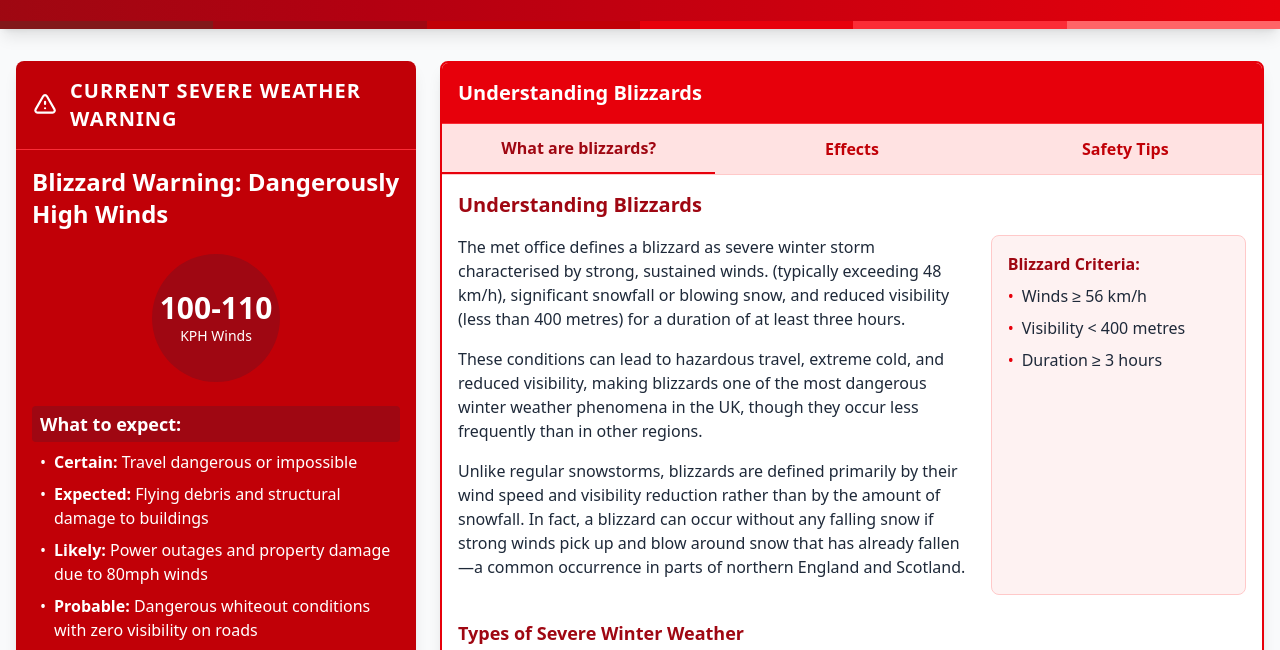
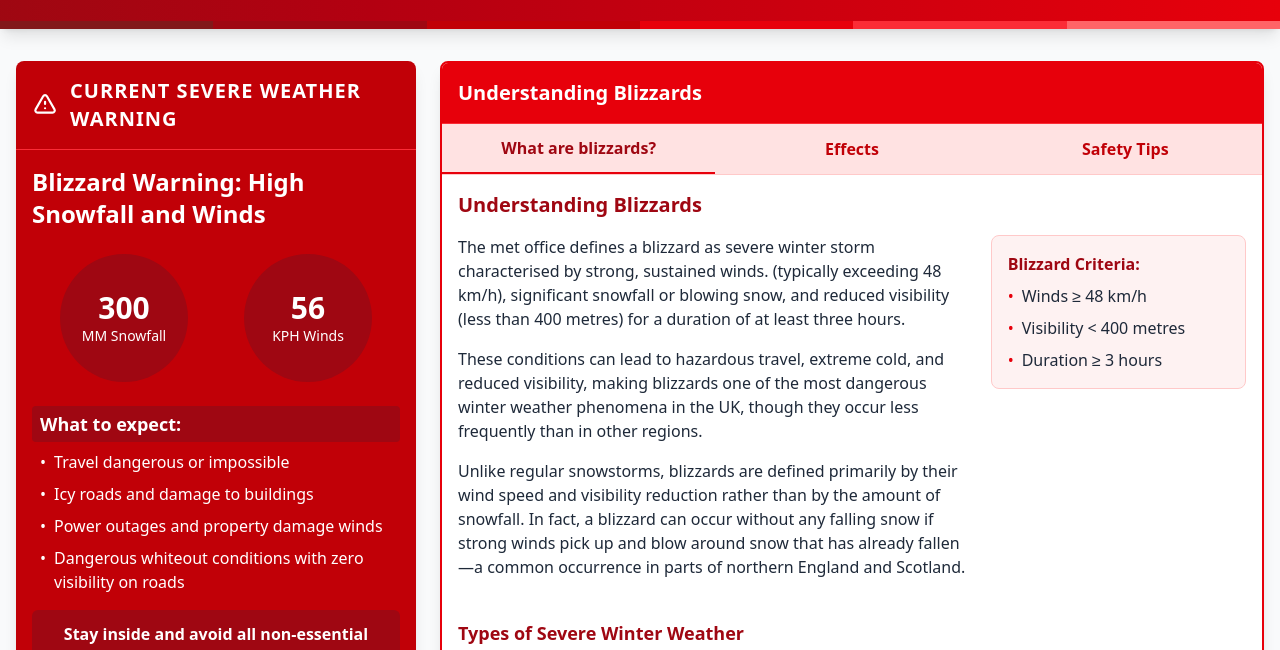
Before and after one commit to Papweer/geography-weather-project, a website: page src/index.html in a window 1280 px wide. Shown: the part 87-737 px from the top of the page. Drawn offline with Linux system fonts and the light colour scheme.

Commit message:
Updated infomation to be more accurute

```diff
--- a/src/index.html
+++ b/src/index.html
@@ -57,12 +57,18 @@
                     </div>
 
                     <div class="p-4">
-                        <h2 class="text-2xl font-bold mb-3">Blizzard Warning: Dangerously High Winds</h2>
+                        <h2 class="text-2xl font-bold mb-3">Blizzard Warning: High Snowfall and Winds</h2>
 
-                        <div class="flex justify-center my-6">
+                        <div class="flex justify-around my-6">
                             <div class="w-32 h-32 rounded-full bg-red-800 flex items-center justify-center">
                                 <div class="text-center">
-                                    <div class="text-3xl font-bold">100-110</div>
+                                    <div class="text-3xl font-bold">300</div>
+                                    <div class="text-sm">MM Snowfall</div>
+                                </div>
+                            </div>
+                            <div class="w-32 h-32 rounded-full bg-red-800 flex items-center justify-center">
+                                <div class="text-center">
+                                    <div class="text-3xl font-bold">56</div>
                                     <div class="text-sm">KPH Winds</div>
                                 </div>
                             </div>
@@ -73,23 +79,19 @@
                             <ul class="space-y-2 pl-2">
                                 <li class="flex items-start">
                                     <span class="mr-2">•</span>
-                                    <span><strong>Certain:</strong> Travel dangerous or impossible</span>
+                                    <span>Travel dangerous or impossible</span>
                                 </li>
                                 <li class="flex items-start">
                                     <span class="mr-2">•</span>
-                                    <span><strong>Expected:</strong> Flying debris and structural damage to
-                                        buildings</span>
+                                    <span>Icy roads and damage to buildings</span>
                                 </li>
                                 <li class="flex items-start">
                                     <span class="mr-2">•</span>
-                                    <span><strong>Likely:</strong> Power outages and property damage due to 80mph
-                                        winds</span>
+                                    <span>Power outages and property damage winds</span>
                                 </li>
                                 <li class="flex items-start">
                                     <span class="mr-2">•</span>
-                                    <span><strong>Probable:</strong> Dangerous whiteout conditions with zero visibility
-                                        on
-                                        roads</span>
+                                    <span>Dangerous whiteout conditions with zero visibility on roads</span>
                                 </li>
                             </ul>
                         </div>
@@ -105,7 +107,7 @@
                             <div class="w-full bg-red-800 h-2 mt-2 rounded-full overflow-hidden">
                                 <div class="bg-white w-1/4 h-full"></div>
                             </div>
-                            <p class="text-sm mt-1">25% complete</p>
+                            <p class="text-sm mt-1">28.2% complete</p>
                         </div>
                     </div>
                 </div>
@@ -147,12 +149,12 @@
 
                                     <p class="mb-4">Unlike regular snowstorms, blizzards are defined primarily by their wind speed and visibility reduction rather than by the amount of snowfall. In fact, a blizzard can occur without any falling snow if strong winds pick up and blow around snow that has already fallen—a common occurrence in parts of northern England and Scotland.</p>
                                 </div>
-                                <div class="md:w-1/3 bg-red-50 p-4 rounded-lg border border-red-200">
+                                <div class="md:w-1/3 bg-red-50 p-4 rounded-lg border border-red-200 h-min">
                                     <h4 class="font-semibold text-red-800 mb-2">Blizzard Criteria:</h4>
                                     <ul class="space-y-2">
                                         <li class="flex items-start">
                                             <span class="text-red-600 mr-2">•</span>
-                                            <span>Winds ≥ 56 km/h</span>
+                                            <span>Winds ≥ 48 km/h</span>
                                         </li>
                                         <li class="flex items-start">
                                             <span class="text-red-600 mr-2">•</span>
@@ -190,7 +192,7 @@
 
                             <div class="mb-4">
                                 <h4 class="text-lg font-semibold mb-3 text-red-800">Historical Context in the UK</h4>
-                                <p class="mb-4">While true blizzards are relatively rare in the UK compared to North America or parts of continental Europe, the country has experienced several significant winter weather events that have caused major disruption.</p>
+                                <p class="mb-4">While true blizzards are relatively rare in the UK compared to North America or parts of continental Europe, we have experienced several significant winter weather events that have caused major disruptions.</p>
                                 <div class="bg-red-50 p-4 rounded-lg border border-red-200">
                                     <h5 class="font-semibold text-red-800 mb-2">Notable UK Winter Weather Events</h5>
                                     <ul class="space-y-2">
```
Also changed, not shown: src/output.css.
